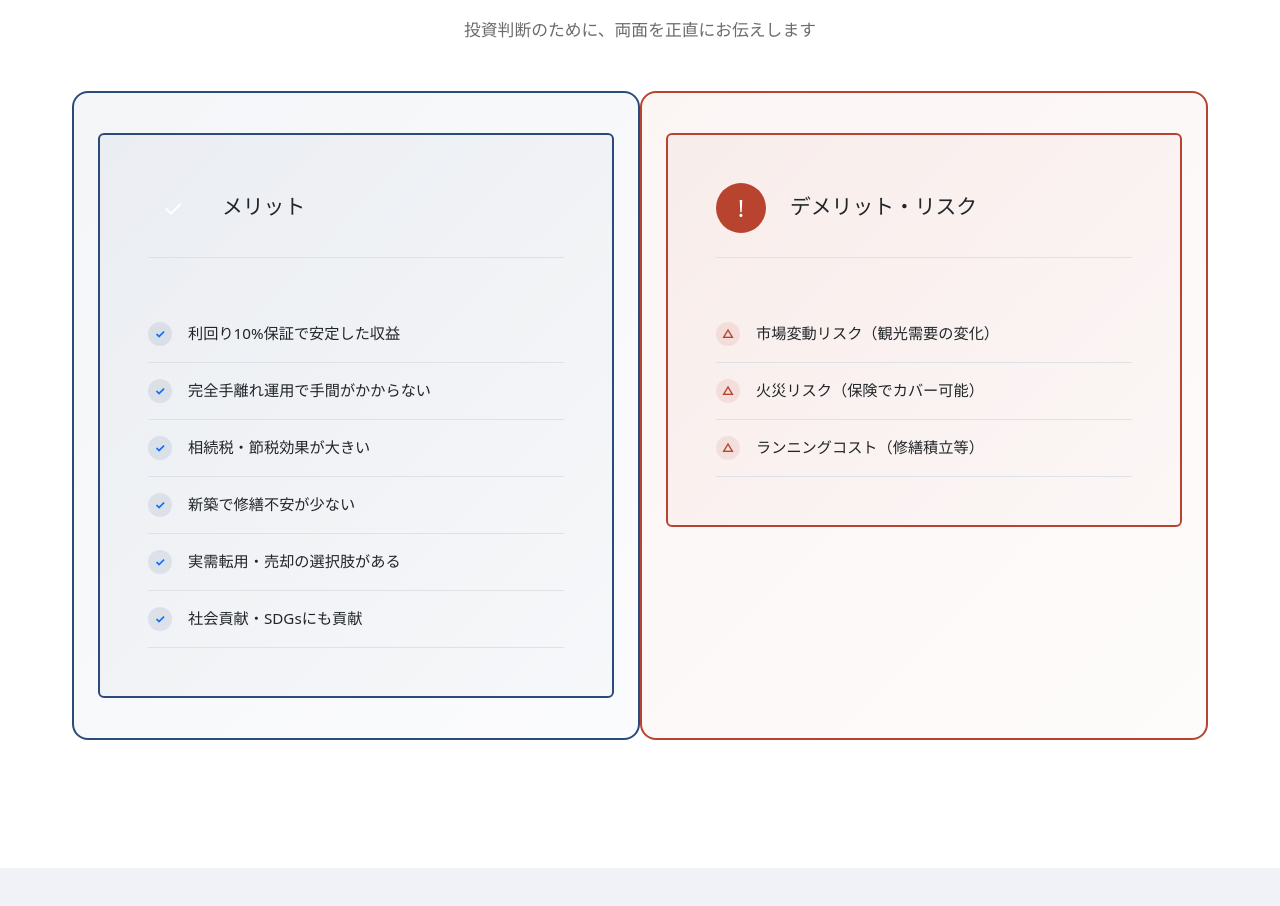
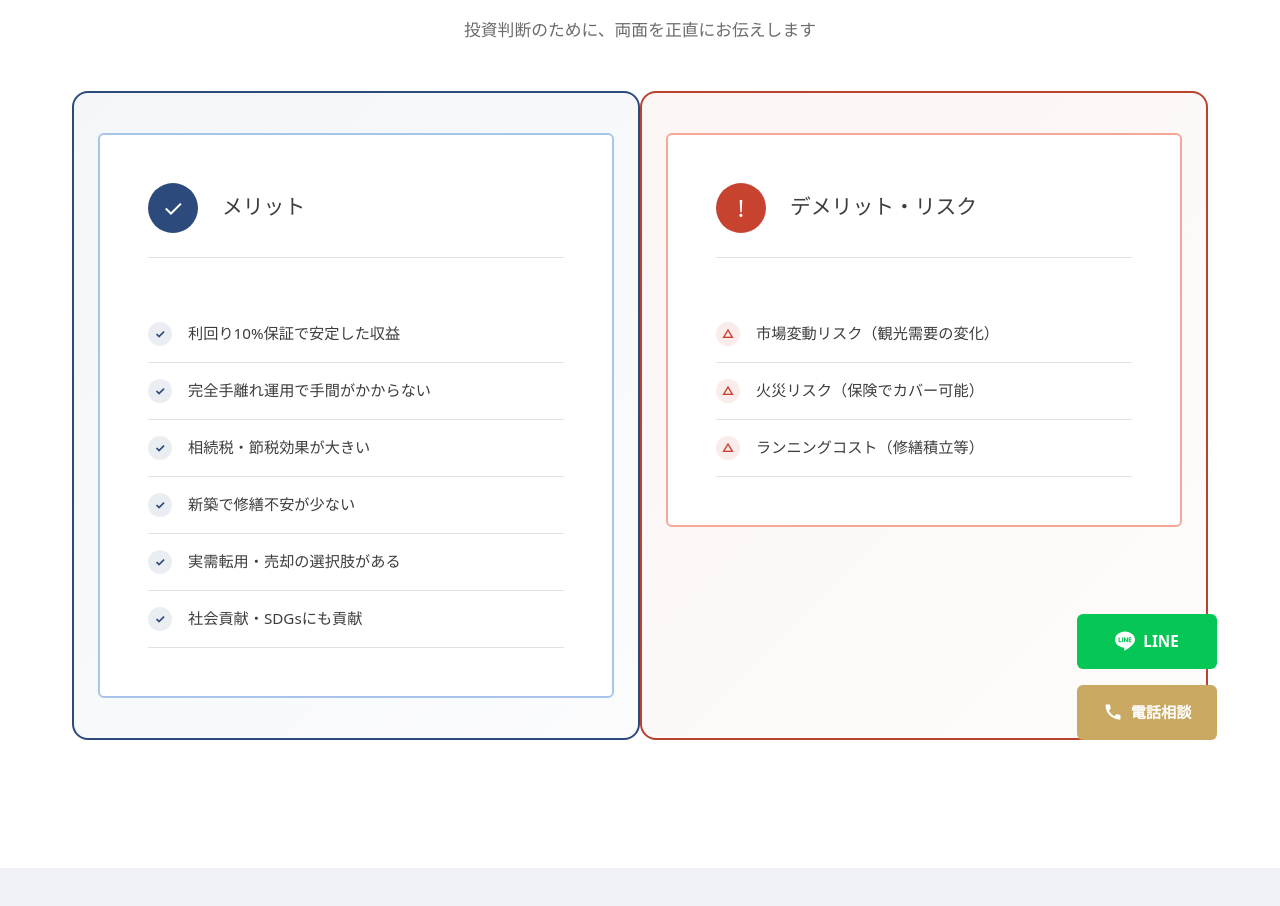
Before and after one commit to Ashwin-Kalyan/nortiq-trailer-house-vercel, a React (Vite) app: page /operation in a window 1280 px wide. Shown: the part 3320-4226 px from the top of the page. Built offline with nearby package versions, Linux system fonts and the light colour scheme.

Commit message:
Update OperationPage.tsx

```diff
--- a/src/pages/OperationPage.tsx
+++ b/src/pages/OperationPage.tsx
@@ -301,7 +301,7 @@ const OperationPage = () => {
 
       {/* Merit/Demerit Section */}
       <section className="section-padding bg-white">
-        <div className="container-fluid px-3 px-md-4 px-lg-5" style={{ maxWidth: '1200px' }}>
+        <div className="container-fluid px-3 px-md-4 px-lg-5 position-relative" style={{ maxWidth: '1200px' }}>
           <ScrollReveal>
             <div className="text-center mb-5 mb-md-6">
               <div className="d-inline-flex align-items-center gap-3 gap-md-4 mb-3 mb-md-4 small text-uppercase fw-semibold" style={{ color: '#2d4a7c', fontSize: '0.8rem', letterSpacing: '0.2em' }}>
@@ -324,23 +324,23 @@ const OperationPage = () => {
                 <div
                   className="p-4 p-md-5 rounded"
                   style={{
-                    background: 'linear-gradient(135deg, rgba(45, 74, 124, 0.05), rgba(45, 74, 124, 0.02))',
-                    border: '2px solid #2d4a7c'
+                    background: '#ffffff',
+                    border: '2px solid #a8c4e8'
                   }}
                 >
                   <div className="d-flex align-items-center gap-3 gap-md-4 mb-4 mb-md-5 pb-3 pb-md-4 border-bottom" style={{ borderColor: 'rgba(0,0,0,0.1)' }}>
-                    <div className="bg-primary-light rounded-circle d-flex align-items-center justify-content-center text-white" style={{ width: '50px', height: '50px', fontSize: '1.5rem' }}>
+                    <div className="rounded-circle d-flex align-items-center justify-content-center text-white" style={{ width: '50px', height: '50px', fontSize: '1.5rem', backgroundColor: '#2d4a7c' }}>
                       ✓
                     </div>
-                    <h3 className="h4 mb-0 merit-box-title" style={{ fontSize: '1.3rem' }}>メリット</h3>
+                    <h3 className="h4 mb-0 merit-box-title" style={{ fontSize: '1.3rem', color: '#3d3d3d' }}>メリット</h3>
               </div>
                   <ul className="list-unstyled mb-0 merit-list">
                     {merits.map((item, i) => (
                       <li key={i} className="d-flex align-items-start gap-2 gap-md-3 py-2 py-md-3 border-bottom" style={{ borderColor: 'rgba(0,0,0,0.05)' }}>
-                        <span className="bg-primary-light bg-opacity-10 rounded-circle d-flex align-items-center justify-content-center flex-shrink-0 text-primary fw-bold small" style={{ width: '24px', height: '24px', fontSize: '0.75rem', backgroundColor: 'rgba(45, 74, 124, 0.1)', color: '#1a2a4a' }}>
+                        <span className="rounded-circle d-flex align-items-center justify-content-center flex-shrink-0 fw-bold small" style={{ width: '24px', height: '24px', fontSize: '0.75rem', backgroundColor: 'rgba(45, 74, 124, 0.1)', color: '#2d4a7c' }}>
                           ✓
                         </span>
-                        <span style={{ fontSize: '0.95rem' }}>{item}</span>
+                        <span style={{ fontSize: '0.95rem', color: '#3d3d3d' }}>{item}</span>
                   </li>
                 ))}
               </ul>
@@ -353,29 +353,83 @@ const OperationPage = () => {
                 <div
                   className="p-4 p-md-5 rounded"
                   style={{
-                    background: 'linear-gradient(135deg, rgba(184, 67, 47, 0.05), rgba(184, 67, 47, 0.02))',
-                    border: '2px solid #b8432f'
+                    background: '#ffffff',
+                    border: '2px solid #f5a898'
                   }}
                 >
                   <div className="d-flex align-items-center gap-3 gap-md-4 mb-4 mb-md-5 pb-3 pb-md-4 border-bottom" style={{ borderColor: 'rgba(0,0,0,0.1)' }}>
-                    <div className="bg-accent rounded-circle d-flex align-items-center justify-content-center text-white" style={{ width: '50px', height: '50px', fontSize: '1.5rem', backgroundColor: '#b8432f' }}>
+                    <div className="rounded-circle d-flex align-items-center justify-content-center text-white" style={{ width: '50px', height: '50px', fontSize: '1.5rem', backgroundColor: '#c8432f' }}>
                       !
                     </div>
-                    <h3 className="h4 mb-0 merit-box-title" style={{ fontSize: '1.3rem' }}>デメリット・リスク</h3>
+                    <h3 className="h4 mb-0 merit-box-title" style={{ fontSize: '1.3rem', color: '#3d3d3d' }}>デメリット・リスク</h3>
               </div>
                   <ul className="list-unstyled mb-0 merit-list">
                     {demerits.map((item, i) => (
                       <li key={i} className="d-flex align-items-start gap-2 gap-md-3 py-2 py-md-3 border-bottom" style={{ borderColor: 'rgba(0,0,0,0.05)' }}>
-                        <span className="bg-accent bg-opacity-10 rounded-circle d-flex align-items-center justify-content-center flex-shrink-0 text-accent fw-bold small" style={{ width: '24px', height: '24px', fontSize: '0.75rem', backgroundColor: 'rgba(184, 67, 47, 0.1)', color: '#b8432f' }}>
+                        <span className="rounded-circle d-flex align-items-center justify-content-center flex-shrink-0 fw-bold small" style={{ width: '24px', height: '24px', fontSize: '0.75rem', backgroundColor: 'rgba(200, 67, 47, 0.1)', color: '#c8432f' }}>
                           △
                         </span>
-                        <span style={{ fontSize: '0.95rem' }}>{item}</span>
+                        <span style={{ fontSize: '0.95rem', color: '#3d3d3d' }}>{item}</span>
                   </li>
                 ))}
               </ul>
                 </div>
               </ScrollReveal>
             </div>
+          </div>
+
+          {/* Action Buttons */}
+          <div className="position-absolute" style={{ bottom: '0', right: '15px', display: 'flex', flexDirection: 'column', gap: '1rem', zIndex: 10 }}>
+            <a
+              href="#"
+              className="d-inline-flex align-items-center justify-content-center gap-2 px-4 py-3 rounded text-decoration-none fw-semibold"
+              style={{
+                backgroundColor: '#06c755',
+                color: '#ffffff',
+                fontSize: '0.95rem',
+                borderRadius: '8px',
+                minWidth: '140px',
+                transition: 'all 0.3s ease'
+              }}
+              onMouseEnter={(e) => {
+                e.currentTarget.style.transform = 'translateY(-2px)'
+                e.currentTarget.style.boxShadow = '0 4px 12px rgba(6, 199, 85, 0.3)'
+              }}
+              onMouseLeave={(e) => {
+                e.currentTarget.style.transform = 'translateY(0)'
+                e.currentTarget.style.boxShadow = 'none'
+              }}
+            >
+              <svg width="20" height="20" viewBox="0 0 24 24" fill="currentColor">
+                <path d="M19.365 9.863c.349 0 .63.285.63.631 0 .345-.281.63-.63.63H17.61v1.125h1.755c.349 0 .63.283.63.63 0 .344-.281.629-.63.629h-2.386c-.345 0-.627-.285-.627-.629V8.108c0-.345.282-.63.627-.63h2.386c.349 0 .63.285.63.63 0 .349-.281.63-.63.63H17.61v1.125h1.755zm-3.855 3.016c0 .27-.174.51-.432.596-.064.021-.133.031-.199.031-.211 0-.391-.09-.51-.25l-2.443-3.317v2.94c0 .344-.279.629-.631.629-.346 0-.626-.285-.626-.629V8.108c0-.27.173-.51.43-.595.06-.023.136-.033.194-.033.195 0 .375.104.495.254l2.462 3.33V8.108c0-.345.282-.63.63-.63.345 0 .63.285.63.63v4.771zm-5.741 0c0 .344-.282.629-.631.629-.345 0-.627-.285-.627-.629V8.108c0-.345.282-.63.627-.63.349 0 .631.285.631.63v4.771zm-2.466.629H4.917c-.345 0-.63-.285-.63-.629V8.108c0-.345.285-.63.63-.63.348 0 .63.285.63.63v4.141h1.756c.348 0 .629.283.629.63 0 .344-.282.629-.629.629M24 10.314C24 4.943 18.615.572 12 .572S0 4.943 0 10.314c0 4.811 4.27 8.842 10.035 9.608.391.082.923.258 1.058.59.12.301.079.766.038 1.08l-.164 1.02c-.045.301-.24 1.186 1.049.645 1.291-.539 6.916-4.078 9.436-6.975C23.176 14.393 24 12.458 24 10.314" />
+              </svg>
+              LINE
+            </a>
+            <a
+              href="tel:0120-929-727"
+              className="d-inline-flex align-items-center justify-content-center gap-2 px-4 py-3 rounded text-decoration-none fw-semibold"
+              style={{
+                backgroundColor: '#c9a962',
+                color: '#ffffff',
+                fontSize: '0.95rem',
+                borderRadius: '8px',
+                minWidth: '140px',
+                transition: 'all 0.3s ease'
+              }}
+              onMouseEnter={(e) => {
+                e.currentTarget.style.transform = 'translateY(-2px)'
+                e.currentTarget.style.boxShadow = '0 4px 12px rgba(201, 169, 98, 0.3)'
+              }}
+              onMouseLeave={(e) => {
+                e.currentTarget.style.transform = 'translateY(0)'
+                e.currentTarget.style.boxShadow = 'none'
+              }}
+            >
+              <svg width="20" height="20" viewBox="0 0 24 24" fill="currentColor">
+                <path d="M20.01 15.38c-1.23 0-2.42-.2-3.53-.56-.35-.12-.74-.03-1.01.24l-1.57 1.97c-2.83-1.35-5.48-3.9-6.89-6.83l1.95-1.66c.27-.28.35-.67.24-1.02-.37-1.11-.56-2.3-.56-3.53 0-.54-.45-.99-.99-.99H4.19C3.65 3 3 3.24 3 3.99 3 13.28 10.73 21 20.01 21c.71 0 .99-.63.99-1.18v-3.45c0-.54-.45-.99-.99-.99z"/>
+              </svg>
+              電話相談
+            </a>
           </div>
         </div>
       </section>
```
